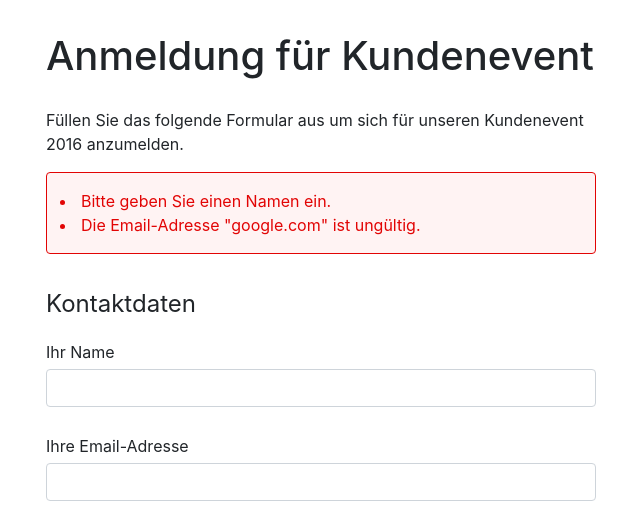
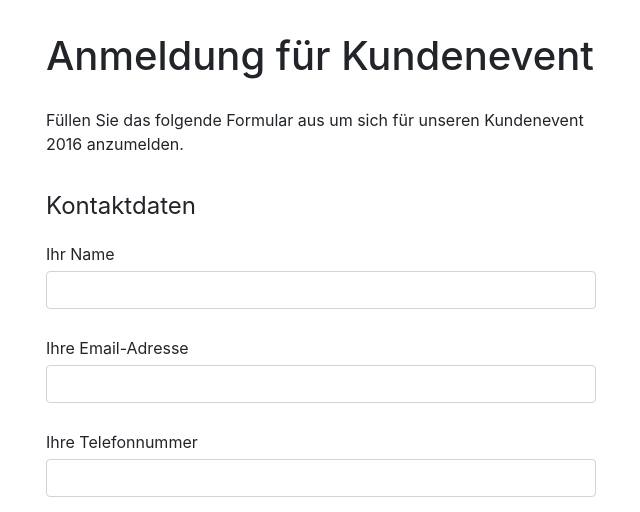
Before and after one commit to Keshinaa/BLJ-PHP-Grundlagen, a PHP site: page / in a window 1280 px wide. Shown: the top 512 px of the page, without its empty margins (319-959 px from the left). Run offline with PHP 8.4, Linux system fonts and the light colour scheme; some libraries are stand-ins or nearby versions.

Commit message:
Styles entfernt

```diff
--- a/Tag 2/02 Formulare Aufgaben/src/css/styles.css
+++ b/Tag 2/02 Formulare Aufgaben/src/css/styles.css
@@ -36,15 +36,3 @@ fieldset {
     margin-top: 1em;
     margin-bottom: 2em;
 }
-
-.errors {
-    border: 1px solid #E20404;
-    background: #FFF3F3;
-    color: #E20404;
-    padding: 1em;
-    border-radius: 4px;
-}
-.errors li {
-    padding-left: 4px;
-    margin-left: 14px;
-}
--- a/Tag 2/02 Formulare Aufgaben/src/index.php
+++ b/Tag 2/02 Formulare Aufgaben/src/index.php
@@ -12,13 +12,6 @@
         <h1 class="form-title">Anmeldung für Kundenevent</h1>
 
         <p>Füllen Sie das folgende Formular aus um sich für unseren Kundenevent 2016 anzumelden.</p>
-
-        <!-- SCHRITT 1 -->
-        <ul class="errors">
-            <li>Bitte geben Sie einen Namen ein.</li>
-            <li>Die Email-Adresse "google.com" ist ungültig.</li>
-        </ul>
-        <!-- /SCHRITT 1 -->
 
         <form action="index.php" method="post">
 
```
